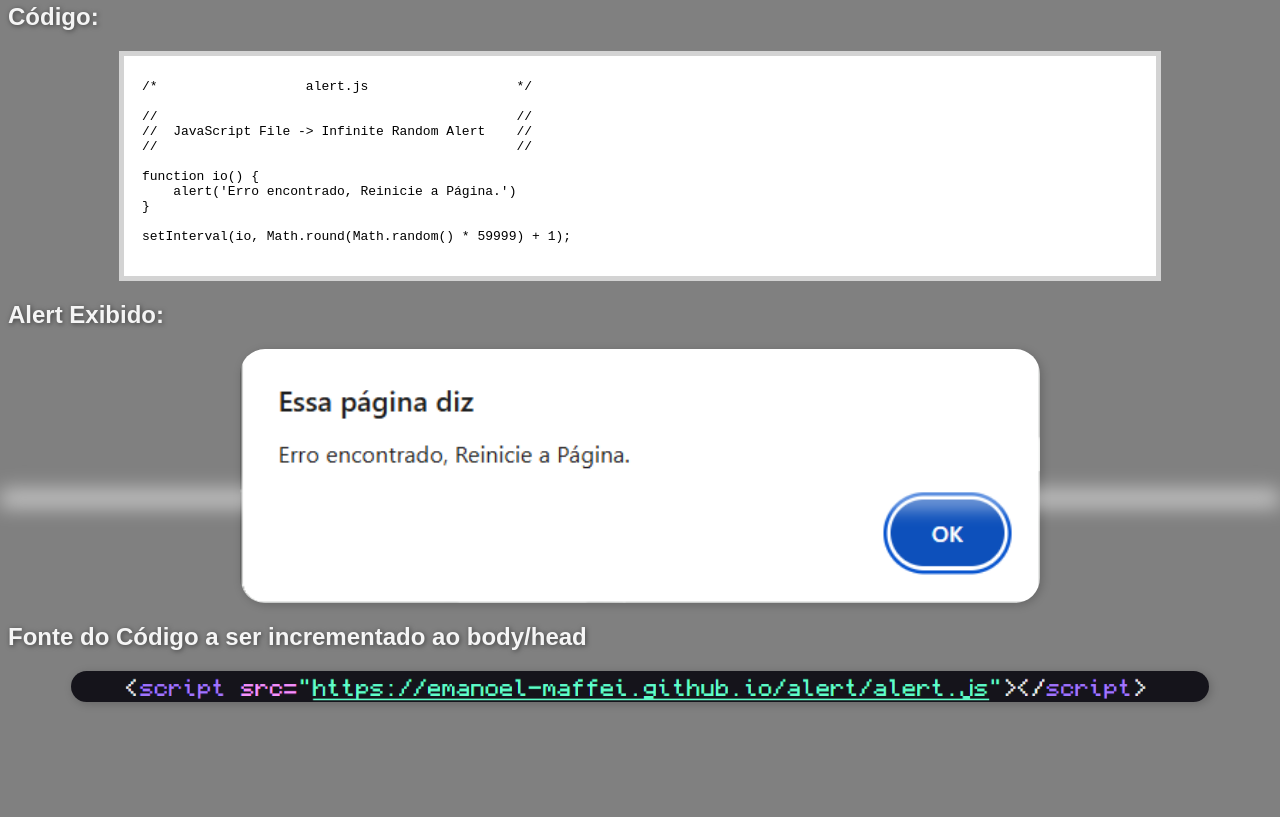
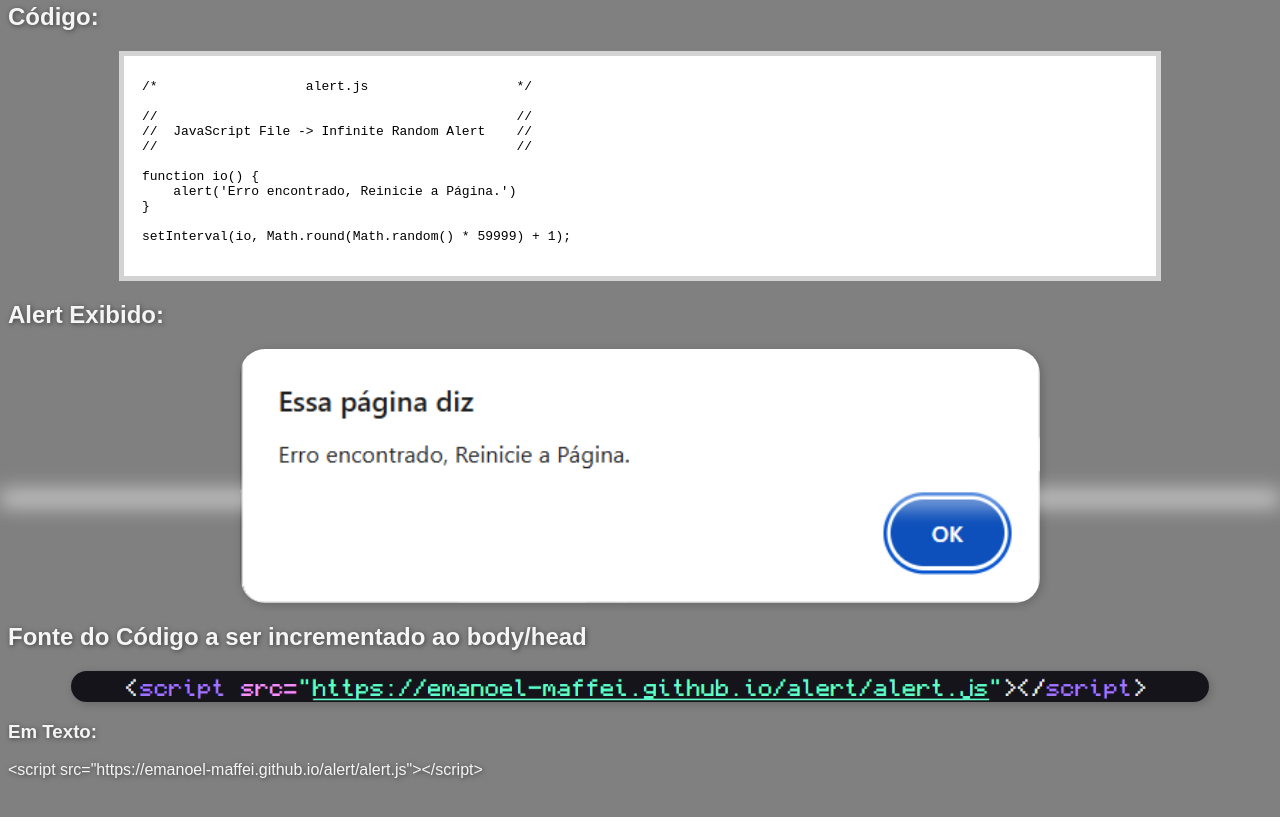
Before and after one commit to emanoel-maffei/alert, a plain HTML site: page alert.html in a window 1280 px wide. Shown: the part 295-1112 px from the top of the page. Before the commit the page ends 1047 px from the top, so only its background shows below. Drawn offline with Linux system fonts and the light colour scheme.

Commit message:
Add files via upload

```diff
--- a/alert.html
+++ b/alert.html
@@ -43,5 +43,11 @@
         <img id="img-fonte-codigo" src="fonte-do-codigo.png" alt="Imagem da Fonte do Código">
     </div>
 
+    <h3>Em Texto:</h3>
+
+    <div>
+        &lt;script src="https://emanoel-maffei.github.io/alert/alert.js"&gt;&lt;/script&gt;
+    </div>
+
 </body>
 </html>
--- a/style.css
+++ b/style.css
@@ -65,6 +65,7 @@ div#div-iframe, div.div-img {
 
     width: 100%;
 }
+
 
 iframe {
     display: flex;
```
Also changed, not shown: index.html (+2 -2 lines).
